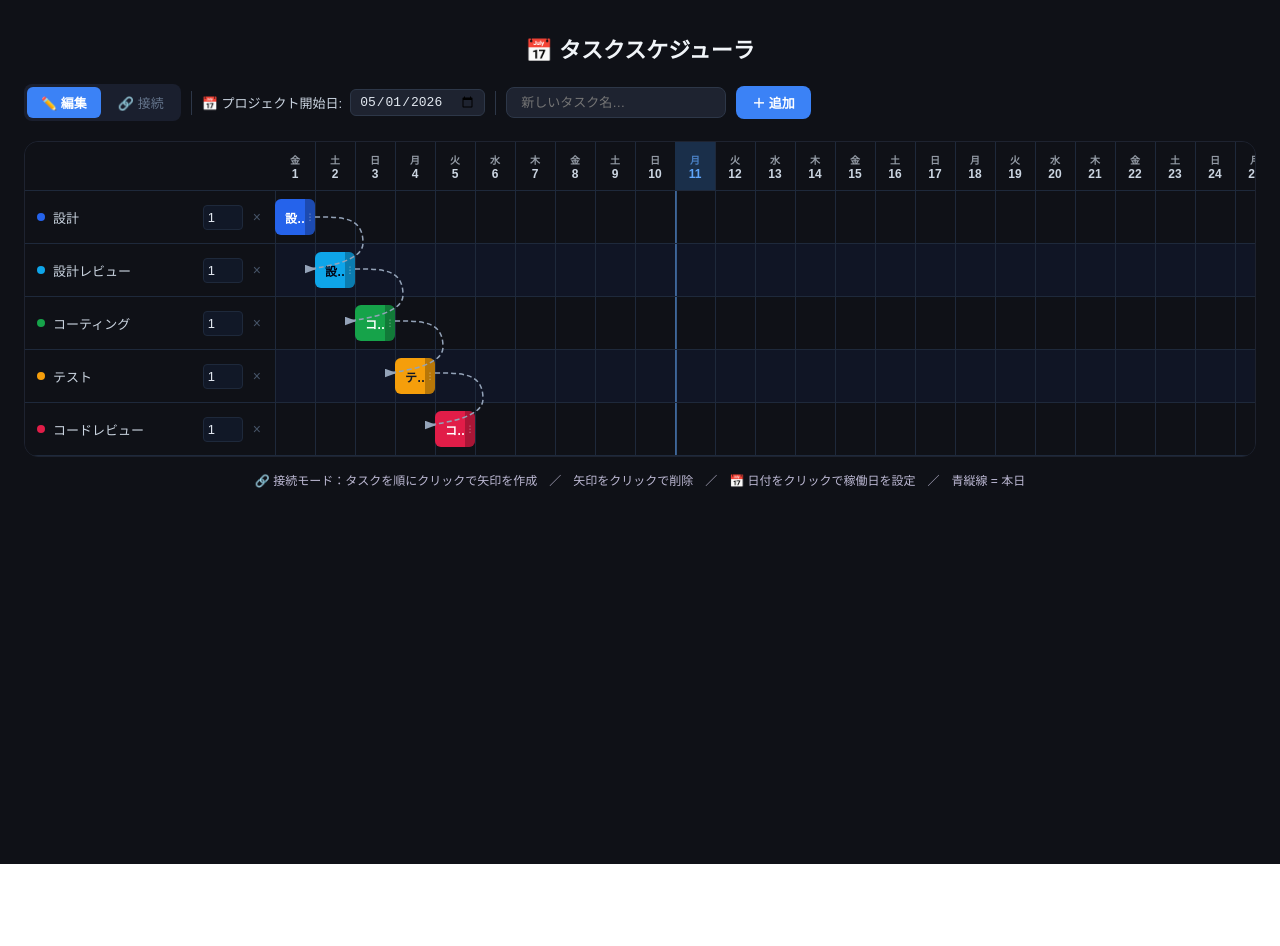
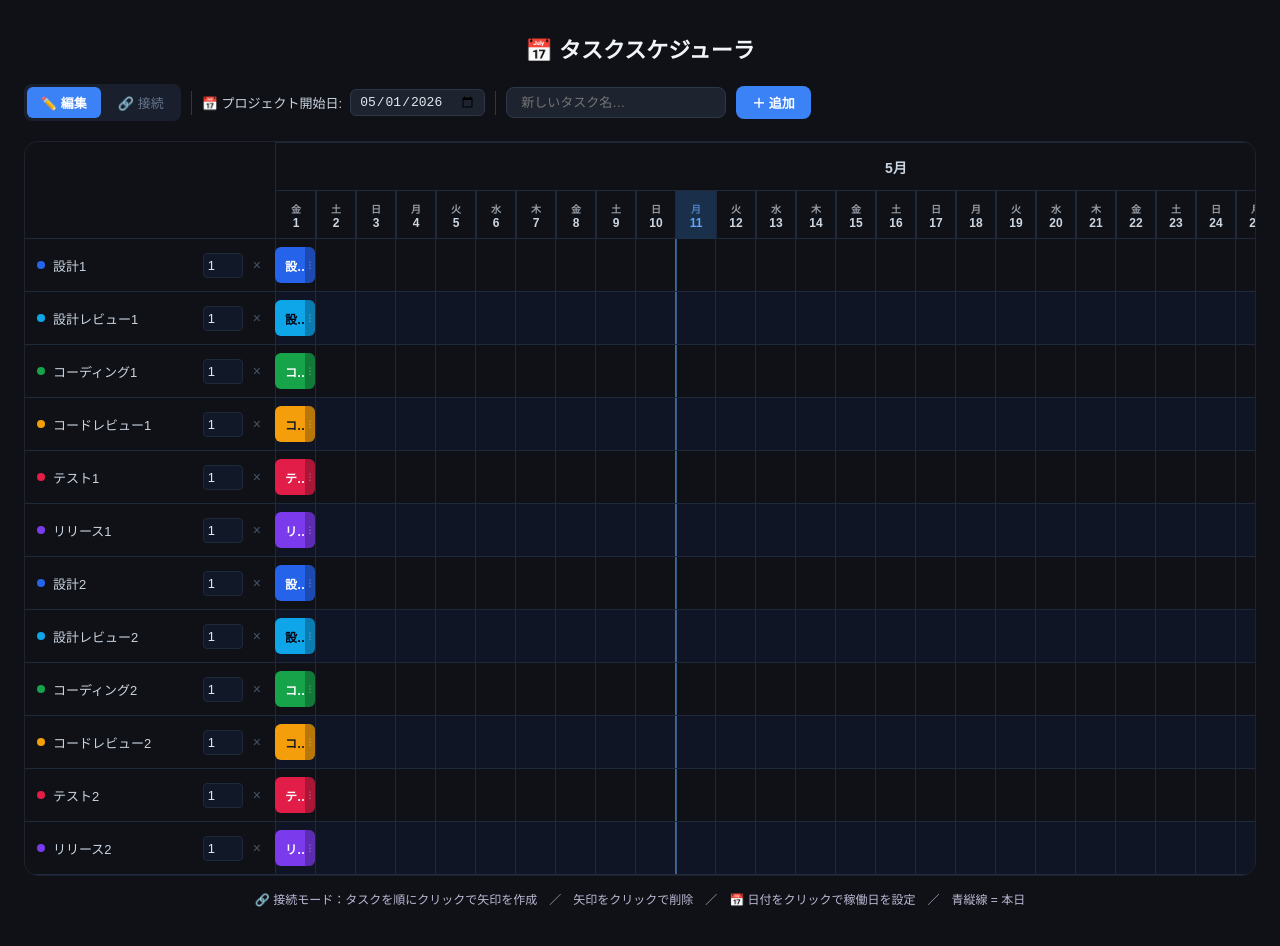
Before and after one commit to saitohryasen-png/task-scheduler, a React (Create React App) app: page / in a window 1280 px wide. Shown: the top 946 px of the page. Before the commit the page ends 864 px from the top, so only its background shows below. Built offline with nearby package versions, Linux system fonts and the light colour scheme; the HTML template or start-up script is replaced by a standard one.

Commit message:
Add_Subject

```diff
--- a/src/TaskScheduler.jsx
+++ b/src/TaskScheduler.jsx
@@ -11,7 +11,7 @@ const COLORS = [
 
 const DAY_WIDTH = 40;
 const ROW_HEIGHT = 52;
-const HEADER_HEIGHT = 48;
+const HEADER_HEIGHT = 96;
 const LABEL_WIDTH = 250;
 const MIN_DAYS = 31;
 
@@ -20,18 +20,25 @@ function clamp(v, min, max) {
 }
 
 const initialTasks = [
-  { id: 1, name: "設計", start: 0, duration: 1, colorIdx: 0 },
-  { id: 2, name: "設計レビュー", start: 0, duration: 1, colorIdx: 1 },
-  { id: 3, name: "コーティング", start: 0, duration: 1, colorIdx: 2 },
-  { id: 4, name: "テスト", start: 0, duration: 1, colorIdx: 3 },
-  { id: 5, name: "コードレビュー", start: 0, duration: 1, colorIdx: 4 },
+  { id: 1, name: "設計1", start: 0, duration: 1, colorIdx: 0 },
+  { id: 2, name: "設計レビュー1", start: 0, duration: 1, colorIdx: 1 },
+  { id: 3, name: "コーディング1", start: 0, duration: 1, colorIdx: 2 },
+  { id: 4, name: "コードレビュー1", start: 0, duration: 1, colorIdx: 3 },
+  { id: 5, name: "テスト1", start: 0, duration: 1, colorIdx: 4 },
+  { id: 6, name: "リリース1", start: 0, duration: 1, colorIdx: 5 },
+  { id: 7, name: "設計2", start: 0, duration: 1, colorIdx: 0 },
+  { id: 8, name: "設計レビュー2", start: 0, duration: 1, colorIdx: 1 },
+  { id: 9, name: "コーディング2", start: 0, duration: 1, colorIdx: 2 },
+  { id: 10, name: "コードレビュー2", start: 0, duration: 1, colorIdx: 3 },
+  { id: 11, name: "テスト2", start: 0, duration: 1, colorIdx: 4 },
+  { id: 12, name: "リリース2", start: 0, duration: 1, colorIdx: 5 },
 ];
 
 const initialLinks = [
-  { id: "l1", fromId: 1, toId: 2 },
-  { id: "l2", fromId: 2, toId: 3 },
-  { id: "l3", fromId: 3, toId: 4 },
-  { id: "l4", fromId: 4, toId: 5 },
+  // { id: "l1", fromId: 1, toId: 2 },
+  // { id: "l2", fromId: 2, toId: 3 },
+  // { id: "l3", fromId: 3, toId: 4 },
+  // { id: "l4", fromId: 4, toId: 5 },
 ];
 
 let nextId = 6;
@@ -145,6 +152,27 @@ export default function TaskScheduler() {
     date.setDate(date.getDate() + dayOffset);
     return date;
   }, [projectStartDate]);
+
+  const months = useMemo(() => {
+    const m = [];
+    let currentMonth = null;
+    let start = 0;
+    for (let i = 0; i < daysInTimeline; i++) {
+      const date = getDisplayDay(i);
+      const month = date.getMonth() + 1;
+      if (currentMonth !== month) {
+        if (currentMonth !== null) {
+          m.push({ month: currentMonth, start, end: i - 1 });
+        }
+        currentMonth = month;
+        start = i;
+      }
+    }
+    if (currentMonth !== null) {
+      m.push({ month: currentMonth, start, end: daysInTimeline - 1 });
+    }
+    return m;
+  }, [daysInTimeline, getDisplayDay]);
 
   const formatDateString = (date) => {
     return `${date.getFullYear()}-${String(date.getMonth() + 1).padStart(2, "0")}-${String(date.getDate()).padStart(2, "0")}`;
@@ -435,6 +463,24 @@ export default function TaskScheduler() {
 
           {/* Day header */}
           <div style={{ position: "relative", width: timelineWidth, height: HEADER_HEIGHT, background: "#0f1117", borderBottom: "1px solid #1e293b" }}>
+            {/* Month header */}
+            <div style={{ position: "absolute", top: 0, width: timelineWidth, height: HEADER_HEIGHT / 2, background: "#0f1117", borderBottom: "1px solid #1e293b" }}>
+              {months.map(({ month, start, end }) => {
+                const width = (end - start + 1) * DAY_WIDTH;
+                return (
+                  <div key={month} style={{
+                    position: "absolute", left: start * DAY_WIDTH, width, height: HEADER_HEIGHT / 2,
+                    display: "flex", alignItems: "center", justifyContent: "center",
+                    fontSize: 14, fontWeight: 600, color: "#cbd5e1",
+                    border: "1px solid #1e293b",
+                  }}>
+                    {month}月
+                  </div>
+                );
+              })}
+            </div>
+            {/* Day header */}
+            <div style={{ position: "absolute", top: HEADER_HEIGHT / 2, width: timelineWidth, height: HEADER_HEIGHT / 2, background: "#0f1117" }}>
               {Array.from({ length: daysInTimeline }, (_, i) => i).map((dayOffset) => {
                 const displayDate = getDisplayDay(dayOffset);
                 const isToday = new Date().toDateString() === displayDate.toDateString();
@@ -444,9 +490,9 @@ export default function TaskScheduler() {
                     key={dayOffset}
                     onClick={() => toggleWorkingDate(dayOffset)}
                     style={{
-                    position: "absolute", left: dayOffset * DAY_WIDTH, width: DAY_WIDTH, flexShrink: 0, height: HEADER_HEIGHT,
+                      position: "absolute", left: dayOffset * DAY_WIDTH, width: DAY_WIDTH, flexShrink: 0, height: HEADER_HEIGHT / 2,
                       display: "flex", flexDirection: "column", alignItems: "center", justifyContent: "center",
-                    fontSize: 12, fontWeight: 600, borderRight: "1px solid #1e293b",
+                      fontSize: 12, fontWeight: 600, border: "1px solid #1e293b",
                       color: isToday ? "#60a5fa" : working ? "#cbd5e1" : "#ff0000",
                       background: isToday ? "#1a2f4a" : working ? "transparent" : "#0f172a",
                       cursor: "pointer",
@@ -469,6 +515,7 @@ export default function TaskScheduler() {
                   </div>
                 );
               })}
+            </div>
           </div>
 
           {/* Timeline rows */}
```
Lines whose indentation alone changed are shown as unchanged.
